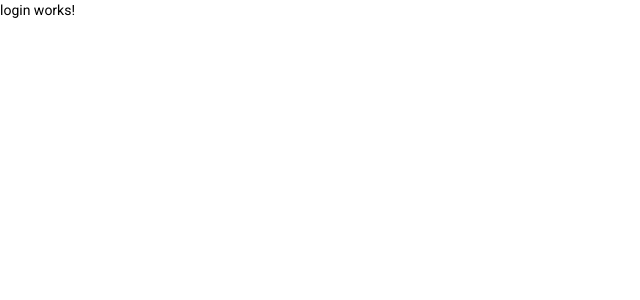
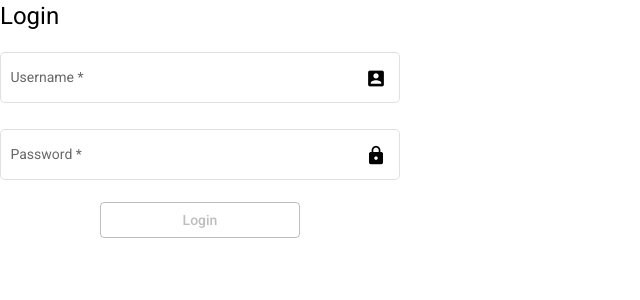
Before and after one commit to rniemand/rn-angular-core, an Angular app: page /login in a window 1280 px wide. Shown: the top 300 px of the page, without its empty margins (0-640 px from the left). Built offline with nearby package versions, Linux system fonts and the light colour scheme.

Commit message:
Working on bundling

```diff
--- a/src/app/app.module.ts
+++ b/src/app/app.module.ts
@@ -27,8 +27,8 @@ const defaultLoggerConfig: LoggerConfiguration = {
   imports: [
     BrowserModule,
     AppRoutingModule,
+    BrowserAnimationsModule,
     RnAngularCoreModule,
-    BrowserAnimationsModule
   ],
   providers: [
     { provide: RNCORE_API_BASE_URL, useValue: 'http://localhost:61623' },
--- a/src/app/views/login/login.component.html
+++ b/src/app/views/login/login.component.html
@@ -1 +1,37 @@
-<p>login works!</p>
+<div fxLayout="column" fxLayoutAlign="start center" class="mh-flex">
+  <div class="content-row" *ngIf="!loggedIn">
+    <h1 class="title">Login</h1>
+  </div>
+
+  <div class="content-row" fxLayout="column" fxLayoutAlign="start center" *ngIf="!loggedIn">
+    <div class="login-form">
+      <mat-form-field appearance="outline">
+        <mat-label>Username</mat-label>
+        <mat-icon matSuffix>account_box</mat-icon>
+        <input matInput [formControl]="username" type="text" required>
+      </mat-form-field>
+
+      <mat-form-field appearance="outline">
+        <mat-label>Password</mat-label>
+        <mat-icon matSuffix>lock</mat-icon>
+        <input matInput [formControl]="password" type="password" required>
+      </mat-form-field>
+
+      <div class="alert alert-error" *ngIf="loginError.length > 1">
+        {{ loginError }}
+      </div>
+
+      <div class="controls">
+        <button mat-stroked-button class="login" [disabled]="validCreds()" type="button" (click)="login()">Login</button>
+      </div>
+    </div>
+  </div>
+
+  <div class="content-row" *ngIf="loggedIn">
+    <h1 class="title">Welcome, {{ userFullName() }}</h1>
+
+    <div class="user-controls">
+      <button mat-stroked-button class="logout" type="button" (click)="logout()">Logout</button>
+    </div>
+  </div>
+</div>
--- a/src/app/views/login/login.component.scss
+++ b/src/app/views/login/login.component.scss
@@ -0,0 +1,20 @@
+.login-form {
+  width: 400px;
+}
+  .login-form mat-form-field {
+    width: 100%;
+  }
+  .login-form .controls {
+    text-align: center;
+  }
+    .login-form .controls .login {
+      width: 50%;
+    }
+
+.user-controls {
+  text-align: center;
+  margin-top: 5px;
+}
+  .user-controls .logout {
+    width: 50%;
+  }
--- a/src/app/views/login/login.component.ts
+++ b/src/app/views/login/login.component.ts
@@ -1,4 +1,10 @@
 import { Component, OnInit } from '@angular/core';
+import { FormControl, Validators } from '@angular/forms';
+import { Router } from '@angular/router';
+import { Subscription } from 'rxjs';
+import { AuthResult, AuthService, UserDto } from 'src/lib/rn-angular-core/services/auth.service';
+import { LoggerFactory, LoggerInstance } from 'src/lib/rn-angular-core/services/logger';
+import { UiService } from 'src/lib/rn-angular-core/services/ui.service';
 
 @Component({
   selector: 'app-login',
@@ -6,10 +12,83 @@ import { Component, OnInit } from '@angular/core';
   styleUrls: ['./login.component.scss']
 })
 export class LoginComponent implements OnInit {
+  username = new FormControl('', [Validators.required, Validators.minLength(1)]);
+  password = new FormControl('', [Validators.required, Validators.minLength(1)]);
+  loggedIn: boolean = false;
+  currentUser?: UserDto;
+  loginError: string = '';
 
-  constructor() { }
+  private _subscriptions: Subscription[] = [];
+  private _logger: LoggerInstance;
 
-  ngOnInit(): void {
+  constructor(
+    private authService: AuthService,
+    private loggerFactory: LoggerFactory,
+    private router: Router,
+    private uiService: UiService
+  ) {
+    this._logger = this.loggerFactory.getInstance('Login');
   }
 
+
+  // Interface methods
+  ngOnInit(): void {
+    this._logger.traceMethod('ngOnInit');
+    this.loggedIn = this.authService.loggedIn;
+    this.currentUser = this.authService.currentUser;
+
+    this._subscriptions.push(this.authService.authChanged.subscribe(
+      (loggedIn: boolean) => {
+        this.loggedIn = loggedIn;
+        this.currentUser = this.authService.currentUser;
+      }
+    ));
+  }
+
+  ngOnDestroy(): void {
+    this._logger.traceMethod('ngOnDestroy');
+    this._subscriptions.forEach((sub) => {
+      sub?.unsubscribe();
+    });
+  }
+
+
+  // Template methods
+  validCreds = () => {
+    if(this.username.invalid || this.password.invalid)
+      return true;
+
+    return false;
+  }
+
+  login = () => {
+    this._logger.traceMethod('login');
+
+    this.loginError = '';
+    this.authService.login(this.username.value, this.password.value).then(
+      (result: AuthResult) => {
+        if(result?.error) {
+          this.loginError = `Error logging in: ${result.error}`;
+        }
+
+        if(result.loggedIn) {
+          this.router.navigate(['/home']);
+          this.uiService.notify('Logged in');
+        }
+      }
+    );
+  }
+
+  logout = () => {
+    this._logger.traceMethod('logout');
+    this.authService.logout();
+  }
+
+  userFullName = () => {
+    if(!this?.currentUser?.firstName) {
+      return '';
+    }
+
+    return `${this.currentUser.firstName} ${this.currentUser.lastName}`;
+  }
 }
```
Also changed, not shown: src/lib/rn-angular-core/material.module.ts (+10 -7 lines), src/lib/rn-angular-core/rn-angular-core.module.ts (+16 -2 lines).
